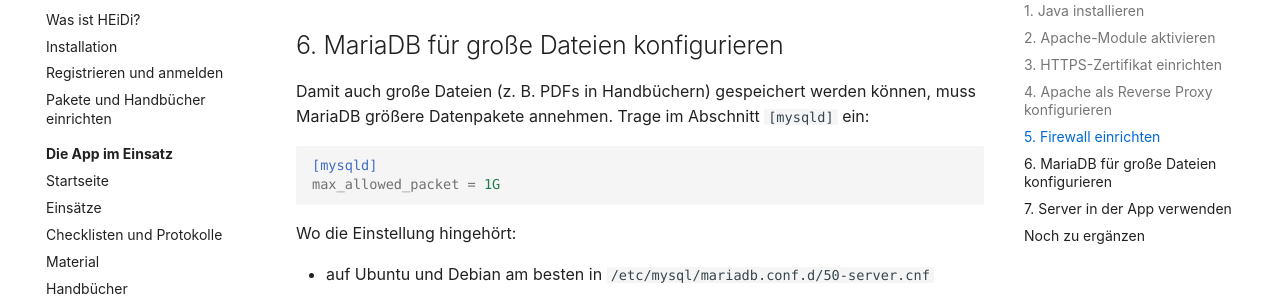
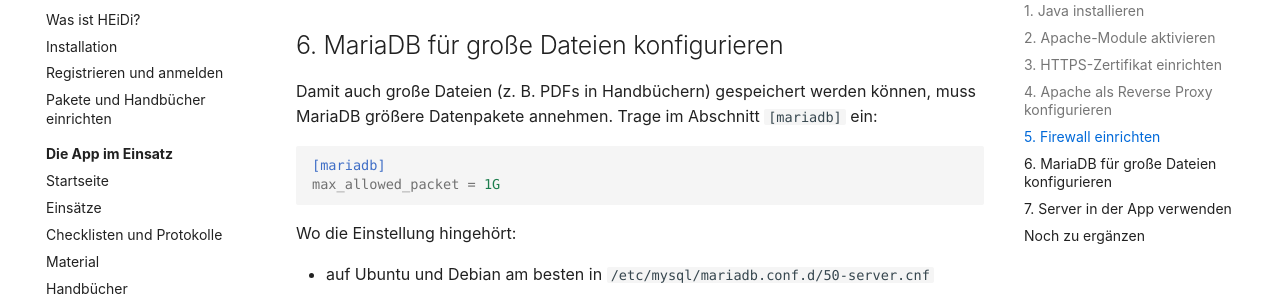
Before and after one commit to VdUE-e-V/heidi-benutzerhandbuch, an MkDocs documentation site: the page built from docs/administration/eigener-server.md, in a window 1280 px wide and 900 px high, scrolled down 4397 px. Shown: the part 151-450 px from the top of the window. Built offline with MkDocs 1.6.1 and Material for MkDocs 9.7.7, drawn with Linux system fonts in a browser that asks for light colours; comment, search, counter and statistics services are not loaded.

Commit message:
Update eigener-server.md
mysqld -> mariadbd

````diff
--- a/docs/administration/eigener-server.md
+++ b/docs/administration/eigener-server.md
@@ -162,10 +162,10 @@ sudo ufw status numbered
 
 ## 6. MariaDB für große Dateien konfigurieren
 
-Damit auch große Dateien (z. B. PDFs in Handbüchern) gespeichert werden können, muss MariaDB größere Datenpakete annehmen. Trage im Abschnitt `[mysqld]` ein:
+Damit auch große Dateien (z. B. PDFs in Handbüchern) gespeichert werden können, muss MariaDB größere Datenpakete annehmen. Trage im Abschnitt `[mariadb]` ein:
 
 ```ini
-[mysqld]
+[mariadb]
 max_allowed_packet = 1G
 ```
 
````
